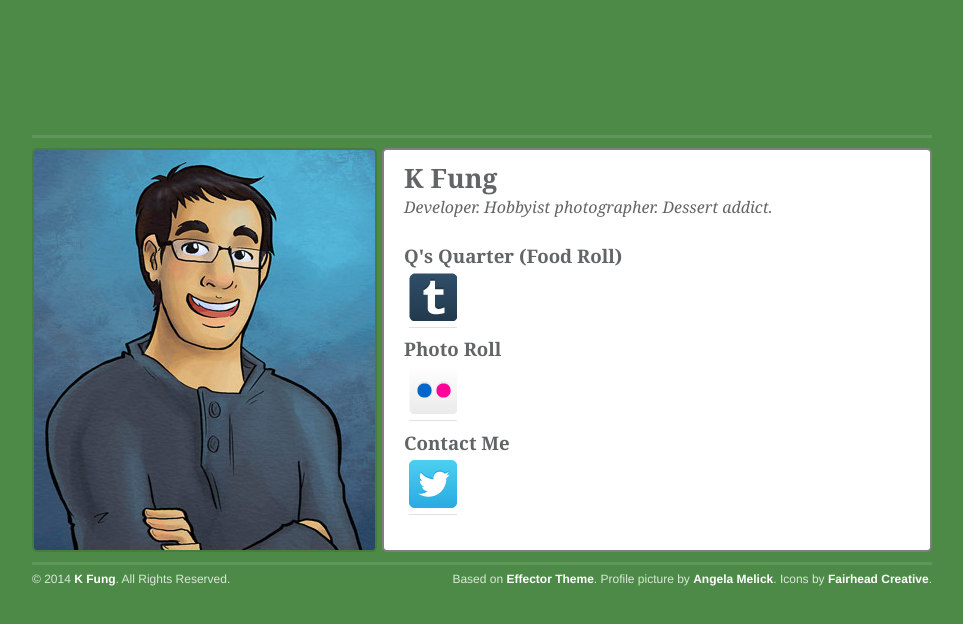
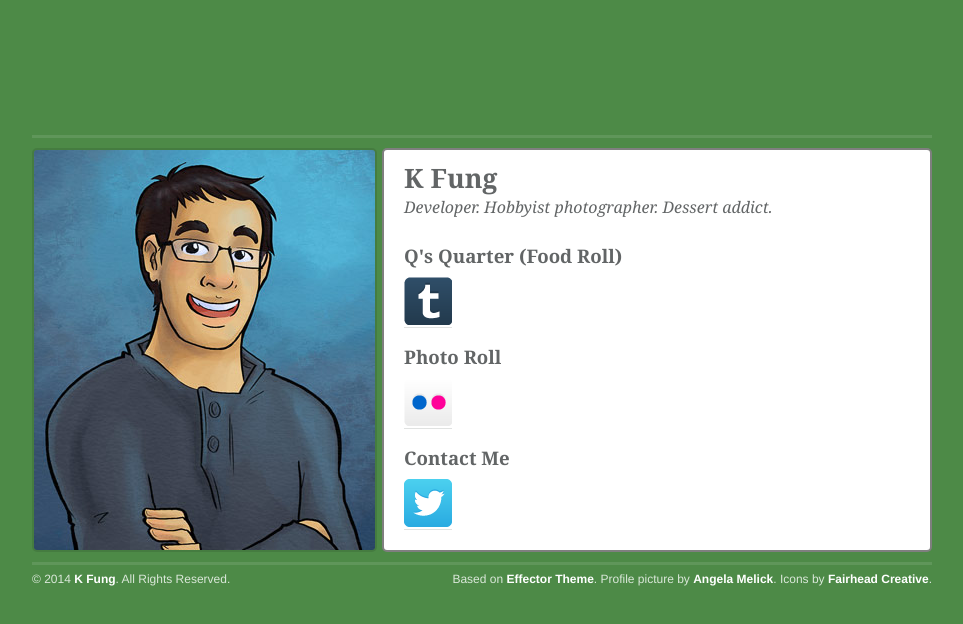
Before and after one commit to qasic/qasic.com, a plain HTML site: page index.html in a window 1280 px wide. Shown: the whole page, without its empty margins (158-1121 px from the left). Drawn offline with Linux system fonts and the light colour scheme.

Commit message:
Use sprites instead of individual graphics
Also updated README.md to properly use markdown language

```diff
--- a/index.html
+++ b/index.html
@@ -39,7 +39,26 @@
 			padding-bottom: 10px;
 		}
 		.social {
-			margin: 5px;
+			margin-top: 10px;
+		}
+		.webicon-flickr, .webicon-tumblr, .webicon-twitter {
+			background: url(webicons/sprites.png) no-repeat;
+			display: block;
+		}
+		.webicon-flickr {
+			background-position: 0 0;
+			width: 48px;
+			height: 48px;
+		}
+		.webicon-tumblr {
+			background-position: 0 -50px ;
+			width: 48px;
+			height: 48px;
+		}
+		.webicon-twitter {
+			background-position: 0 -100px ;
+			width: 48px;
+			height: 48px;
 		}
 		#container {
 			min-height: 10em;
@@ -116,11 +135,11 @@
 					<h1 id="name">K Fung</h1>
 					<p id="tag">Developer. Hobbyist photographer. Dessert addict.</p>
 					<h2>Q's Quarter (Food Roll)</h2>
-					<p class="social"><a href="http://q.qasic.com"><img src="webicons/webicon-tumblr.png" alt="Q's Quarter"/></a></p>
+					<p class="social"><a href="http://q.qasic.com" class="webicon-tumblr"></a></p>
 					<h2>Photo Roll</h2>
-					<p class="social"><a href="http://flickr.com/qasic"><img src="webicons/webicon-flickr.png" alt="Find me on Flickr" /></a></p>
+					<p class="social"><a href="http://flickr.com/qasic" class="webicon-flickr"></a></p>
 					<h2>Contact Me</h2>
-					<p class="social"><a href="http://twitter.com/laqvrai"><img src="webicons/webicon-twitter.png" alt="Find me on Twitter" /></a><!--<a href="http://ca.linkedin.com/in/kalokfung"><img src="webicons/webicon-linkedin.png"/></a>--></p>
+					<p class="social"><a href="http://twitter.com/laqvrai" class="webicon-twitter"></a><!--<a href="http://ca.linkedin.com/in/kalokfung"><img src="webicons/webicon-linkedin.png"/></a>--></p>
 				</div>
 			</div>
 		</div>
```
Also changed, not shown: webicons/sprites.png (added), 1 other file.
